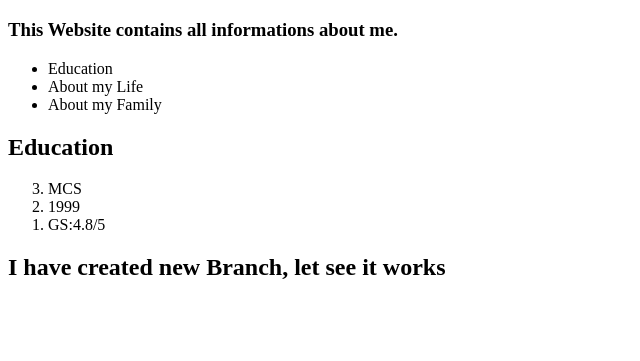
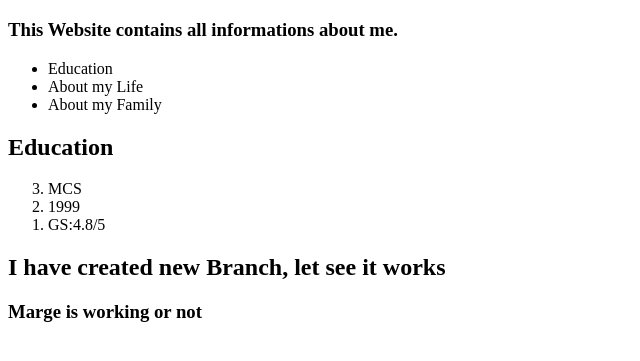
Before and after one commit to AzeemAtPerfect/firstGithub, a plain HTML site: page index.html in a window 1280 px wide. Shown: the part 61-422 px from the top of the page, without its empty margins (0-640 px from the left). Drawn offline with Linux system fonts and the light colour scheme.

Commit message:
docs:udated text

```diff
--- a/index.html
+++ b/index.html
@@ -25,5 +25,6 @@
         <li>GS:4.8/5</li>
     </ol>
     <h2>I have created new Branch, let see it works</h2>
+    <h3>Marge is working or not</h3>
 </body>
 </html>
```
